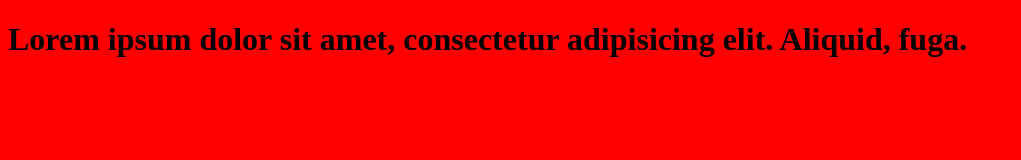
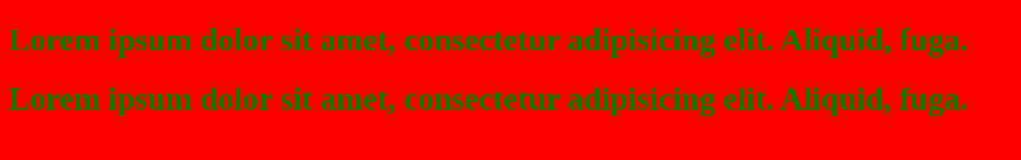
Before and after one commit to alexbonavila/CSSThinkering, a plain HTML site: page index.html in a window 1280 px wide. Shown: the whole page, without its empty margins (0-1021 px from the left). Drawn offline with Linux system fonts and the light colour scheme.

Commit message:
Valor inherit

```diff
--- a/index.html
+++ b/index.html
@@ -8,7 +8,12 @@
 
         body{
             background: red;
+            color: green;
             font-family: "Droid Sans Arabic";
+        }
+
+        h1{
+            background-color: inherit;
         }
 
     </style>
@@ -16,6 +21,11 @@
 
 </head>
 <body>
+
+<div class="container">
+    <h1>Lorem ipsum dolor sit amet, consectetur adipisicing elit. Aliquid, fuga.</h1>
+</div>
+
 <h1>Lorem ipsum dolor sit amet, consectetur adipisicing elit. Aliquid, fuga.</h1>
 </body>
 </html>
```
